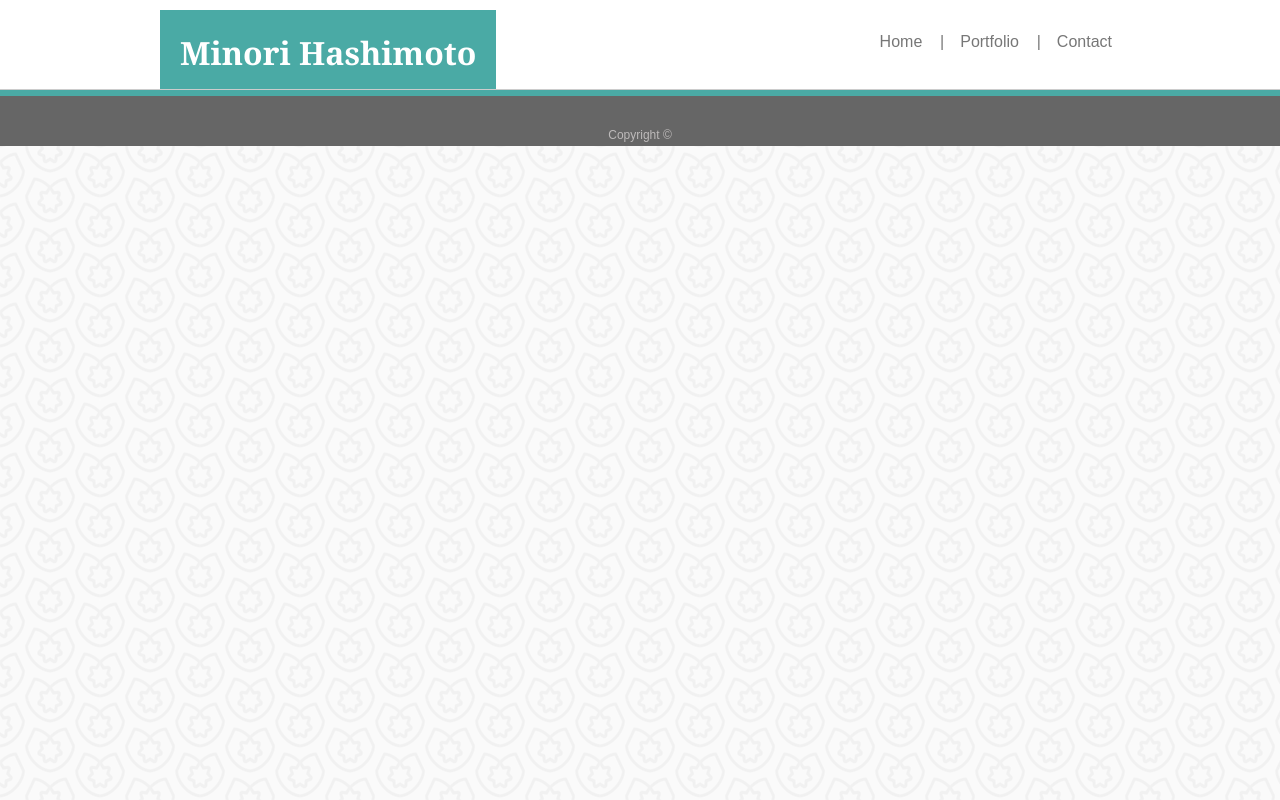
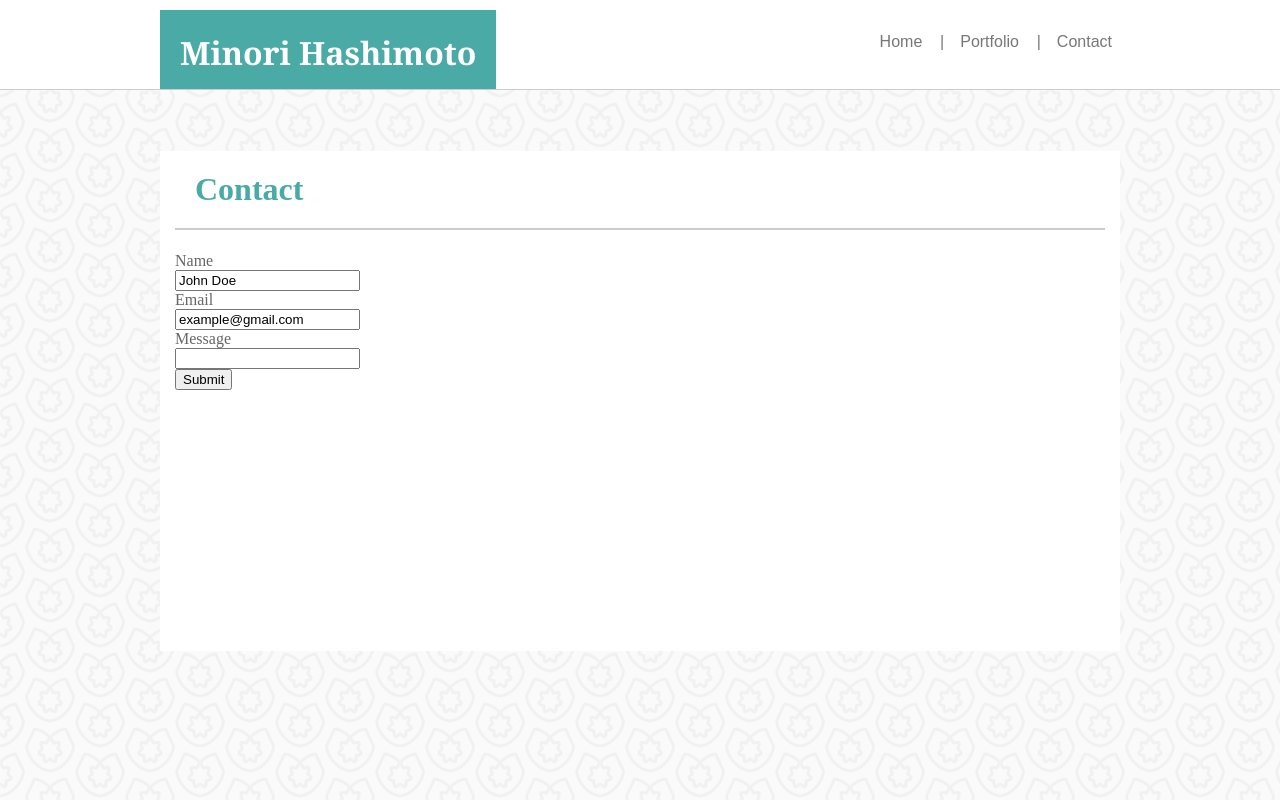
Before and after one commit to minori-fh/Basic-Portfolio, a plain HTML site: page contact.html in a window 1280 px wide. Shown: the top 800 px of the page. Drawn offline with Linux system fonts and the light colour scheme.

Commit message:
add content for form in contact page

```diff
--- a/assets/css/style.css
+++ b/assets/css/style.css
@@ -96,6 +96,19 @@ footer {
     padding-right: 15px;
 }
 
+#Contact {
+    background-color: #ffffff;
+    color: #666666;
+    margin: 0 auto;
+    width: 960px;
+    height: 500px;
+    position: relative;
+    z-index: 1;
+    top: 40px;
+    padding-left: 15px;
+    padding-right: 15px;
+}
+
 main {
     width: 100%;
     height: 100vh;
--- a/contact.html
+++ b/contact.html
@@ -28,6 +28,27 @@
 
 </div>
 
+<!--main space for content-->
+<main>
+    <div id="Contact">
+        <h1 class="title">Contact</h1>
+
+        <div class="form">
+            Name<br>
+            <input type="text" id="firstname" name="firstname" value="John Doe"><br>
+
+            Email<br>
+            <input type="text" id="email" name="email" value="example@gmail.com"><br>
+
+            Message<br>
+            <input type="text" id="message" name="firstname"><br>
+
+            <input type="submit" id="submit" value="Submit">
+        </div>
+
+    </div>
+</main>
+
 <!--footer-->
 <footer>Copyright ©</footer>
 
```
